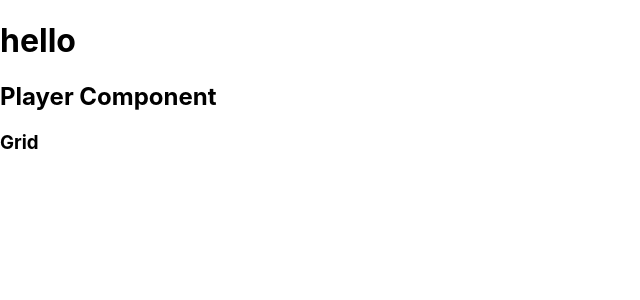
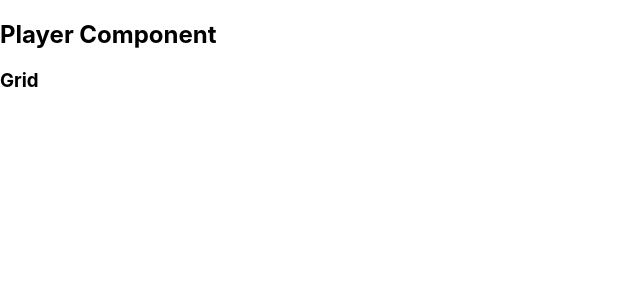
Before and after one commit to vincennt/game-react, a React (Vite) app: page / in a window 1280 px wide. Shown: the top 300 px of the page, without its empty margins (0-640 px from the left). Built offline with nearby package versions, Linux system fonts and the light colour scheme.

Commit message:
Player css created

```diff
--- a/src/App.jsx
+++ b/src/App.jsx
@@ -6,7 +6,7 @@ export default class App extends Component {
   render() {
     return (
       <>
-        <h1>hello</h1>
+        {/* <h1>hello</h1> */}
         <Player/>
         <Grid/>
       </>
```
Also changed, not shown: src/components/Player/player.css (added).
